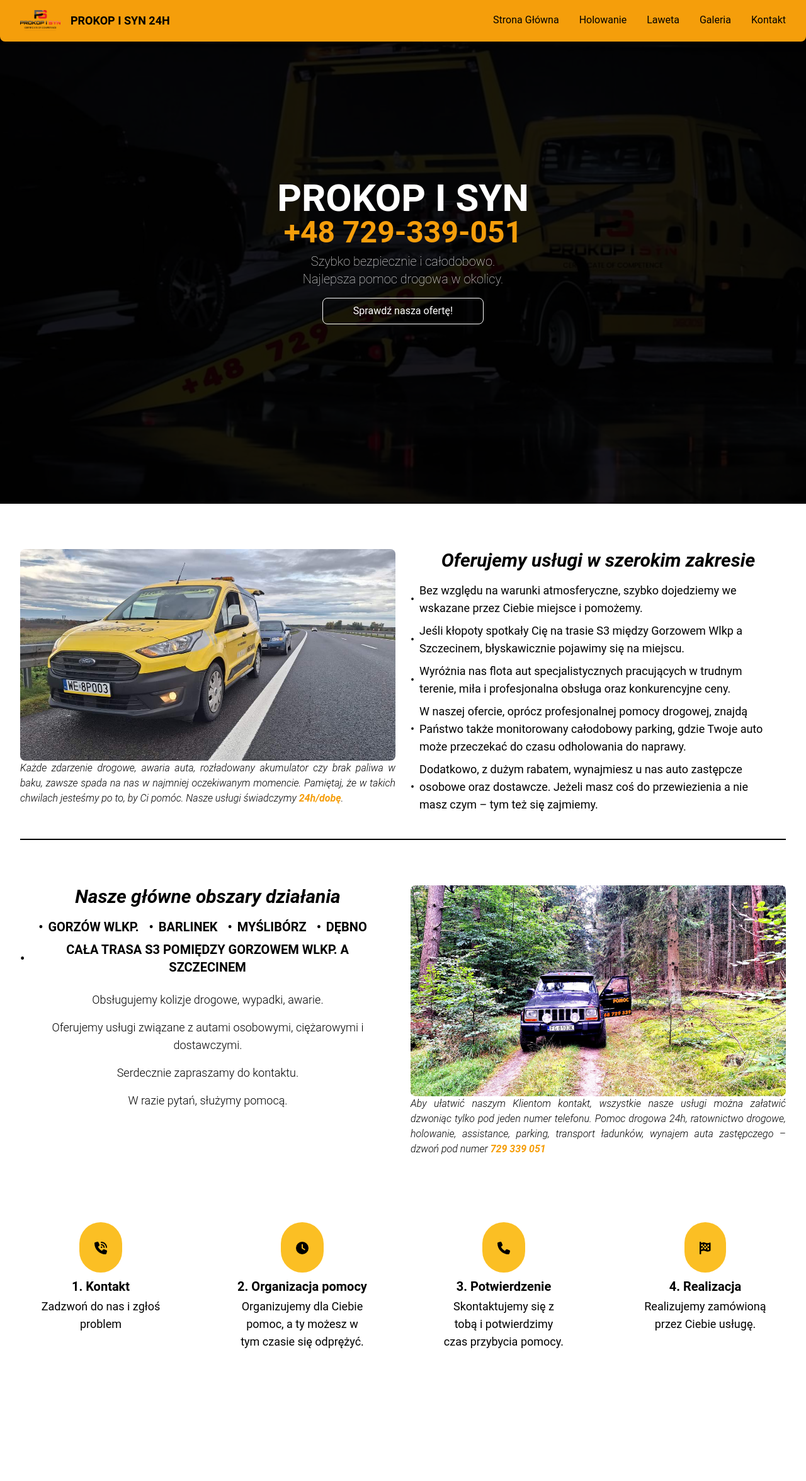
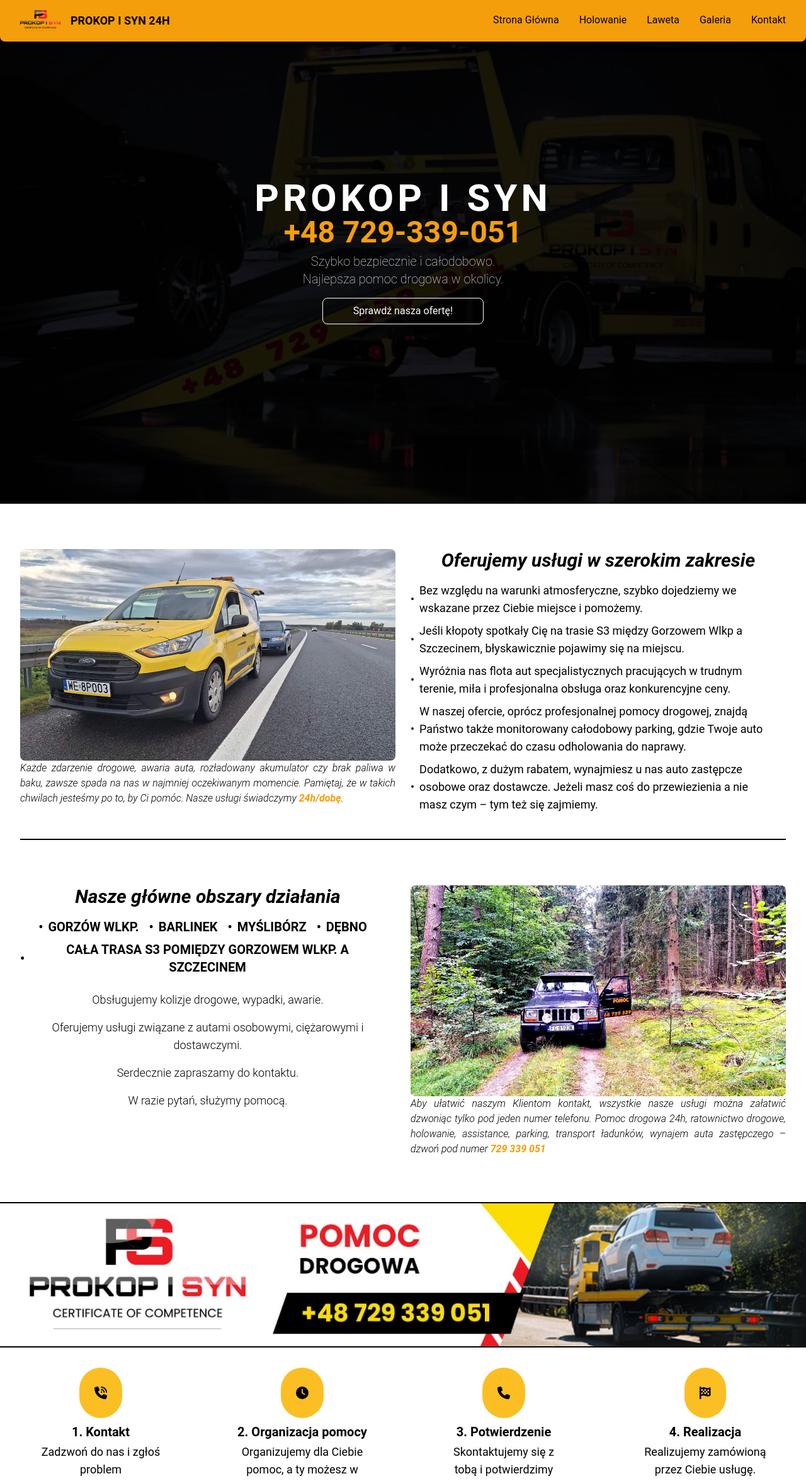
Before and after one commit to Centowsky/prokopisyn, a React (Create React App) app: page / in a window 1280 px wide. Shown: the top 2352 px of the page at 63% size. Before the commit the page ends 2177 px from the top, so only its background shows below. Built offline with nearby package versions, Linux system fonts and the light colour scheme.

Commit message:
Added a banner component and updated the header component. (generated by blackbox.ai )

```diff
--- a/src/App.js
+++ b/src/App.js
@@ -1,3 +1,4 @@
+import Banner from "./components/Baner";
 import Description from "./components/Description";
 import Header from "./components/Header";
 import InfoWorking from "./components/InfoWorking";
@@ -10,6 +11,7 @@
       <Navigation />
       <Header />
       <Description />
+      <Banner />
       <InfoWorking />
     </div>
   );
--- /dev/null
+++ b/src/components/Baner.js
@@ -0,0 +1,12 @@
+import React from "react";
+import bannerImage from "../assets/baner.jpeg";
+
+const Banner = () => {
+  return (
+    <div className="banner relative w-full border-b-2 border-t-2 border-black  overflow-hidden">
+      <img src={bannerImage} alt="Banner" className=" object-cover w-full" />
+    </div>
+  );
+};
+
+export default Banner;
--- a/src/components/Header.js
+++ b/src/components/Header.js
@@ -8,7 +8,10 @@
       <div id="header-image"></div>
       <div className="absolute inset-0"></div>
       <div className="container mx-auto text-center text-white absolute inset-0 flex flex-col justify-center">
-        <h1 className="text-6xl font-bold uppercase"> Prokop i syn </h1>
+        <h1 className="text-6xl font-bold uppercase tracking-widest">
+          {" "}
+          Prokop i syn{" "}
+        </h1>
         <h1 className="text-5xl font-bold uppercase text-amber-500 border-b-3 border-white">
           +48 729-339-051
         </h1>
```
Also changed, not shown: src/assets/baner.jpeg (added).
